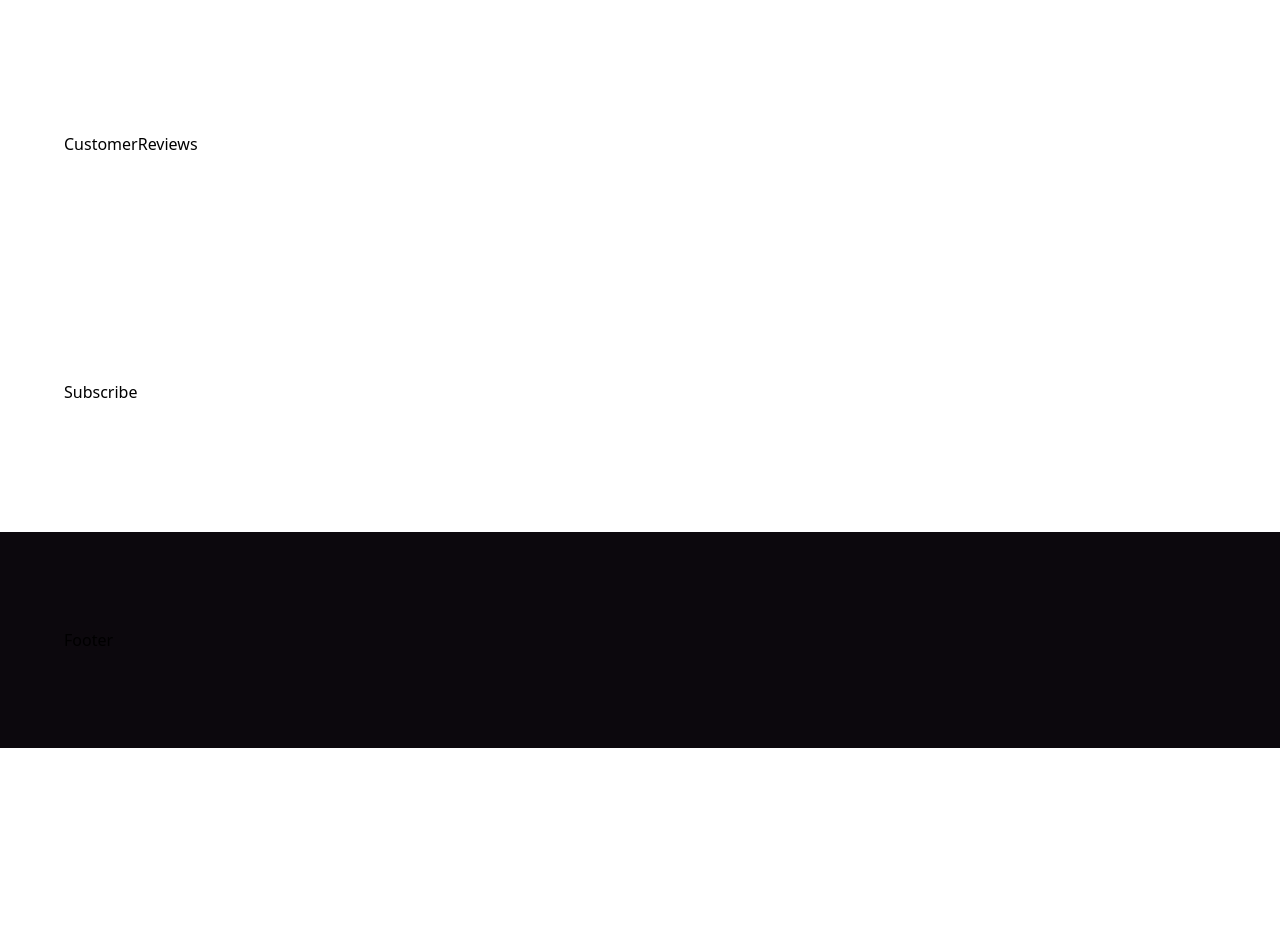
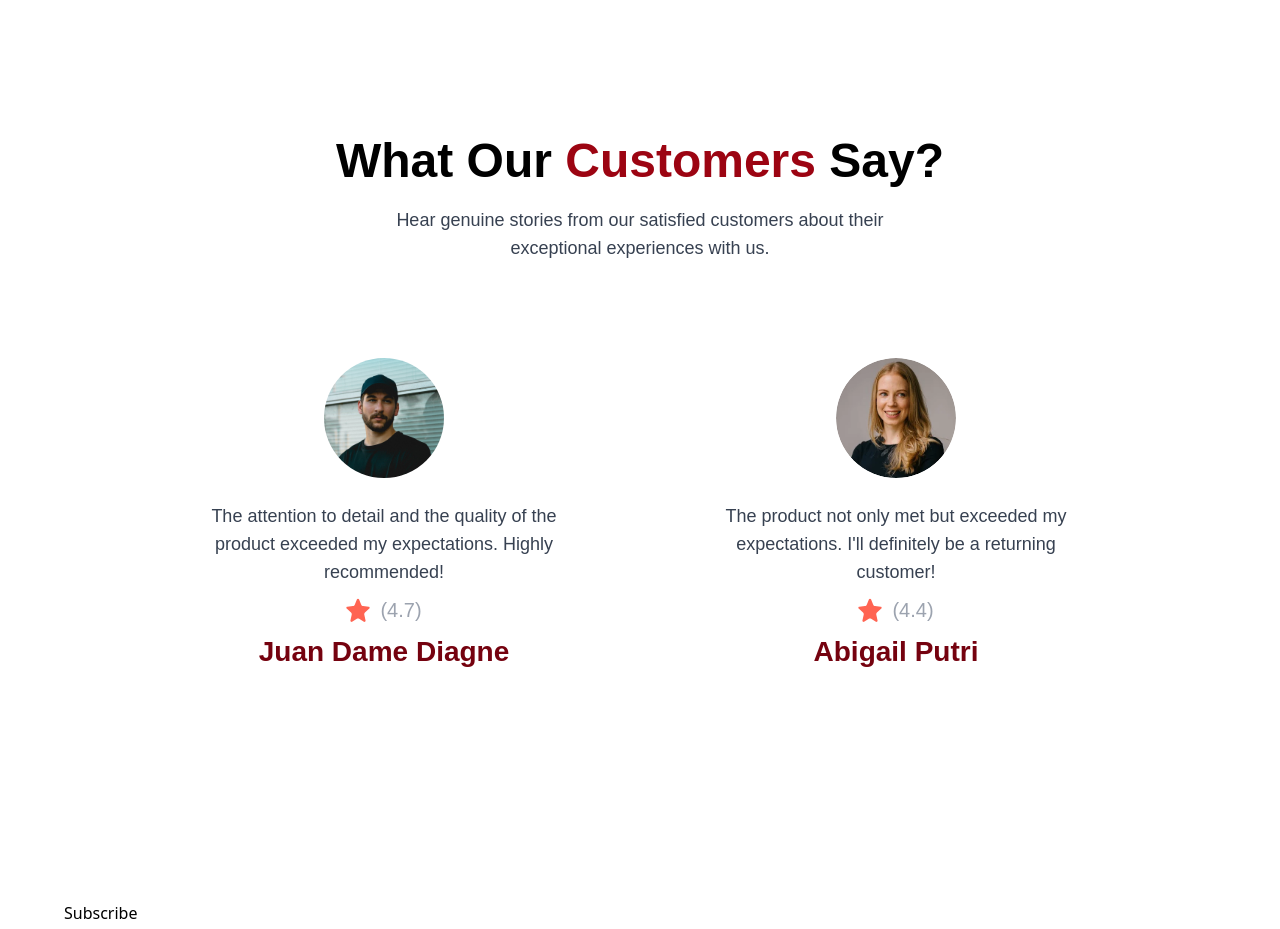
Before and after one commit to vbear777/nike-han-react-t3, a React (Vite) app: page / in a window 1280 px wide. Shown: the part 3560-4489 px from the top of the page. Before the commit the page ends 4308 px from the top, so only its background shows below. Built offline with nearby package versions, Linux system fonts and the light colour scheme.

Commit message:
make review product component & section

```diff
--- a/src/components/PopularProductCard.jsx
+++ b/src/components/PopularProductCard.jsx
@@ -6,7 +6,7 @@ const PopularProductCard = ({ imgURL, name, price }) => {
             <img
                 src={imgURL}
                 alt={name}
-                className="w-[280px] h-[280px]"
+                className="w-[280px] h-[280px] transition-transform duration-300 ease-out hover:scale-105"
             />
             <div className="mt-8 flex justify-start gap-2.5">
                 <img
--- /dev/null
+++ b/src/components/ReviewCard.jsx
@@ -0,0 +1,26 @@
+import { star } from "../assets/icons";
+
+const ReviewCard = ({ imgURL, customerName, rating, feedback }) => {
+    return (
+        <div className="flex justify-center items-center flex-col">
+            <img
+                src={imgURL}
+                alt="customer"
+                className="rounded-full object-cover w-[120px] h-[120px]"
+            />
+            <p className="mt-6 max-w-sm text-center info-text">{feedback}</p>
+            <div className="mt-3 flex justify-center items-center gap-2.5">
+                <img
+                    src={star}
+                    width={24}
+                    height={24}
+                    className="object-contain m-0"
+                />
+                <p className="text-xl font-montserrat text-gray-400">({rating})</p>
+            </div>
+            <h3 className="mt-1 font-palanquin font-bold text-blood text-3xl text-center">{customerName}</h3>
+        </div>
+    )
+}
+
+export default ReviewCard;
--- a/src/constants/index.js
+++ b/src/constants/index.js
@@ -73,14 +73,14 @@ export const services = [
 export const reviews = [
     {
         imgURL: customer1,
-        customerName: 'Morich Brown',
-        rating: 4.5,
+        customerName: 'Juan Dame Diagne',
+        rating: 4.7,
         feedback: "The attention to detail and the quality of the product exceeded my expectations. Highly recommended!"
     },
     {
         imgURL: customer2,
-        customerName: 'Lota Mongeskar',
-        rating: 4.5,
+        customerName: 'Abigail Putri',
+        rating: 4.4,
         feedback: "The product not only met but exceeded my expectations. I'll definitely be a returning customer!"
     }
 ];
--- a/src/sections/CustomerReviews.jsx
+++ b/src/sections/CustomerReviews.jsx
@@ -1,8 +1,30 @@
+import ReviewCard from "../components/ReviewCard";
+import { reviews } from "../constants";
+
 const CustomerReviews = () => {
     return (
-        <div>
-            CustomerReviews
-        </div>
+        <section className="max-container">
+            <h3 className="font-palanquin text-center text-4xl font-bold">
+                What Our
+                <span className="text-red"> Customers</span> Say?
+            </h3>
+            <p className="info-text m-auto mt-4 max-w-lg text-center">
+                Hear genuine stories from our satisfied customers about their
+                exceptional experiences with us.
+            </p>
+            {/* Bot Comment */}
+            <div className="mt-24 flex flex-1 justify-evenly">
+                {reviews.map((review) => (
+                    <ReviewCard
+                        key={review.customerName}
+                        imgURL={review.imgURL}
+                        customerName={review.customerName}
+                        rating={review.rating}
+                        feedback={review.feedback}
+                    />
+                ))}
+            </div>
+        </section>
     )
 }
 
```
